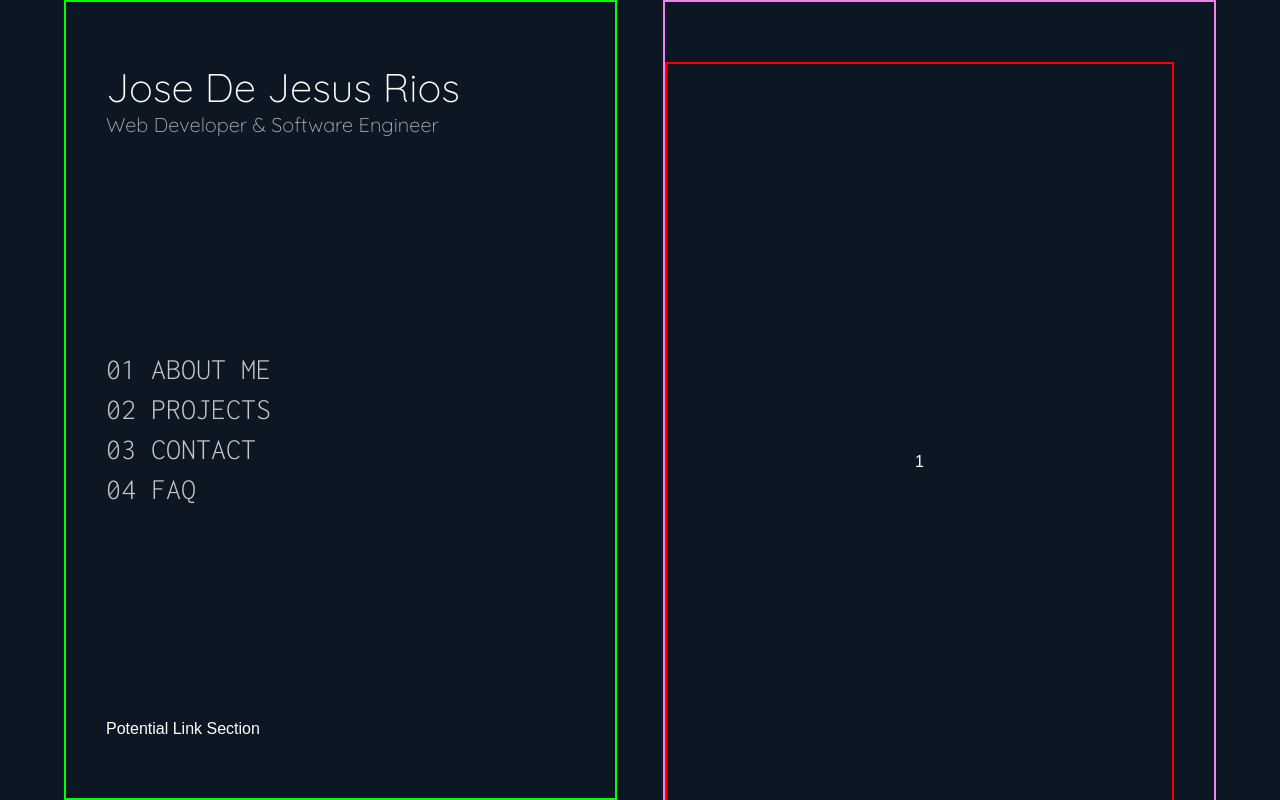
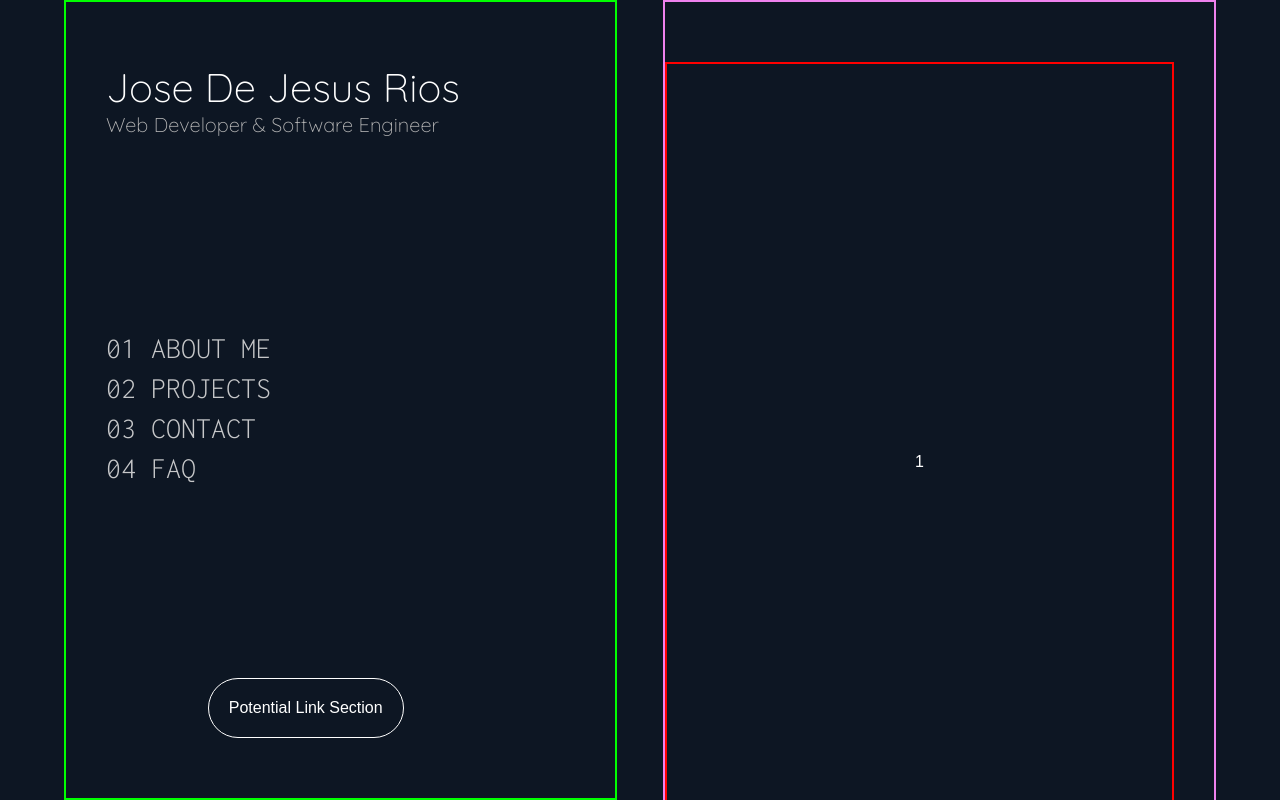
Before and after one commit to josedrios/portfolio-website, a React (Vite) app: page / in a window 1280 px wide. Shown: the top 800 px of the page. Built offline with nearby package versions, Linux system fonts and the light colour scheme; the HTML template or start-up script is replaced by a standard one.

Commit message:
Made some progress on the link-section div (subject to change)

```diff
--- a/src/App.jsx
+++ b/src/App.jsx
@@ -56,7 +56,7 @@ function App() {
               <span>04</span> FAQ
             </h3>
           </nav>
-          <div>Potential Link Section</div>
+          <div id='links-section'>Potential Link Section</div>
         </header>
         <main id="content-container">
           <div>
--- a/src/styles/layout/_header.scss
+++ b/src/styles/layout/_header.scss
@@ -27,3 +27,13 @@ nav {
         font-weight: 400;
     }
 }
+
+#links-section {
+    margin: 0px auto 0px 20%;
+    border: 0.1rem solid white;
+    padding: 20px;
+    border-radius: 1000px;
+    color: white;
+    text-wrap:nowrap;
+    width:min-content;
+}
```
